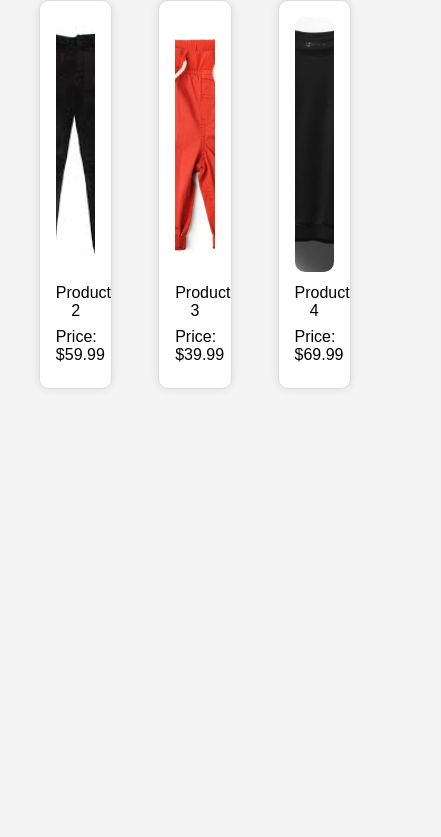
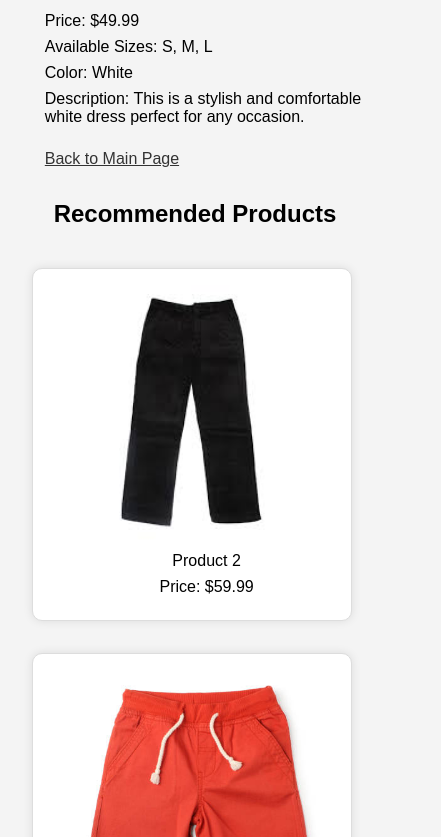
Before and after one commit to aayushkc/WebProgramming, a plain HTML site: page Week 2/product1.html in a window 390 px wide. Shown: the part 454-1291 px from the top of the page, 441 px wide, since content can reach past the window. Before the commit the page ends 875 px from the top, so only its background shows below. Drawn offline with Linux system fonts and the light colour scheme.

Commit message:
Made the site mobile responsive

```diff
--- a/Week 2/product1.html
+++ b/Week 2/product1.html
@@ -26,8 +26,8 @@
                 <h2 style="text-align: left;">Product 1</h2>
                 <p>Price: $49.99</p>
                 <p>Available Sizes: S, M, L</p>
-                <p>Color: Red</p>
-                <p>Description: This is a stylish and comfortable red dress perfect for any occasion.</p>
+                <p>Color: White</p>
+                <p>Description: This is a stylish and comfortable white dress perfect for any occasion.</p>
                 <a class="back-link" href="index.html">Back to Main Page</a>
             </div>
         </div>
--- a/Week 2/style.css
+++ b/Week 2/style.css
@@ -154,3 +154,19 @@ footer h2 {
 footer p {
     margin: 0.5em 0;
 }
+
+@media screen and (max-width:600px) {
+    .navbar, .product-gallery, .product-detail{
+        flex-direction: column;
+    }
+
+    .product-card{
+        width: 80%;
+    }
+    .back-link{
+        font-size: 16px;
+    }
+    .product-info{
+        margin-left: 1.8em;
+    }
+}
```
Also changed, not shown: Week 2/index.html (+2 -5 lines).
